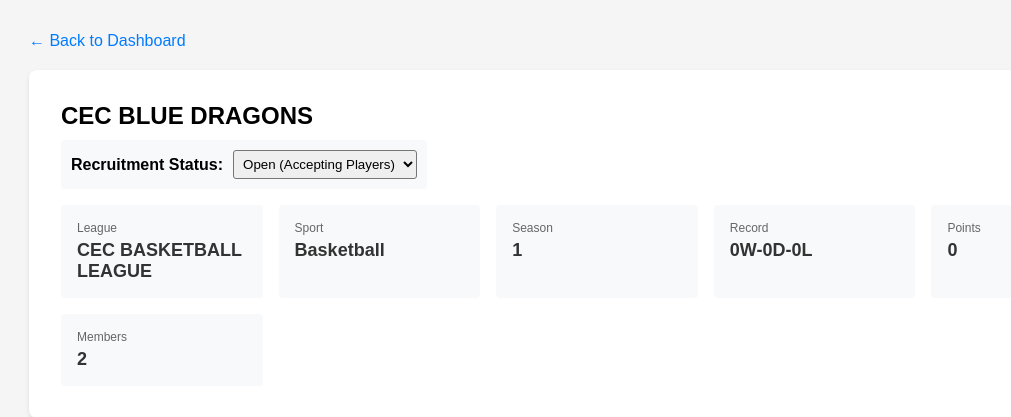
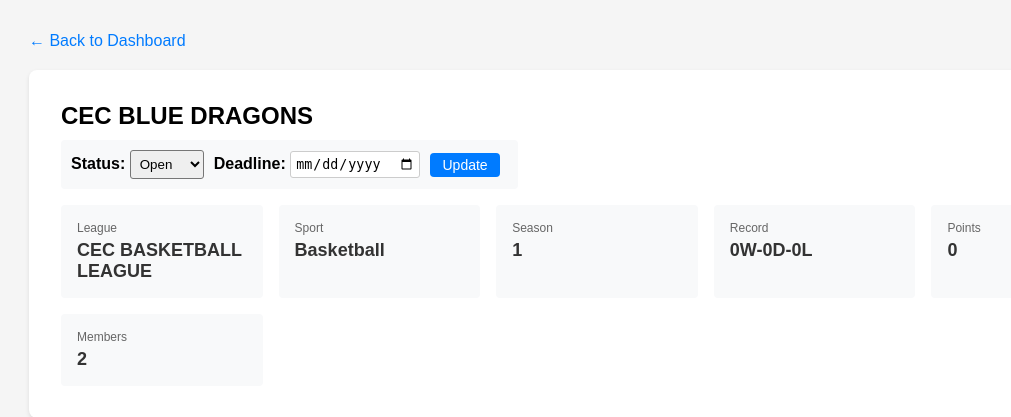
Before and after one commit to DavidKrappenschitz385/sportslabangon, a PHP site: page /team/manage_team.php?id=16 in a window 1280 px wide. Shown: the part 69-486 px from the top of the page, without its empty margins (43-1054 px from the left). Run offline with PHP 8.4, Linux system fonts and the light colour scheme; a user stored in the database is signed in; data comes from the database, SQL or seed files in the repository; data that the repository does not hold is empty.

Commit message:
Fix join request error for standalone teams and add team registration deadline
- Fixed fatal PDOException in `join_team.php` by modifying `registration_requests` table to allow NULL `league_id` (migration `002_fix_registration_requests_null_league.sql`).
- Added `registration_deadline` column to `teams` table (migration `003_add_team_registration_deadline.sql`).
- Updated `manage_team.php` to allow team owners to view and edit their team's registration deadline.
- Updated `join_team.php` to respect the team-specific registration deadline if set, falling back to the league deadline otherwise.

```diff
--- a/esports-round-robin-config-10824136493381044098/team/manage_team.php
+++ b/esports-round-robin-config-10824136493381044098/team/manage_team.php
@@ -39,9 +39,22 @@ if ($_SERVER['REQUEST_METHOD'] == 'POST' && isset($_POST['update_status'])) {
     $update_stmt->bindParam(':id', $team_id);
     $update_stmt->execute();
 
+    // Update registration deadline
+    $new_deadline = !empty($_POST['registration_deadline']) ? $_POST['registration_deadline'] : null;
+    $deadline_query = "UPDATE teams SET registration_deadline = :deadline WHERE id = :id";
+    $deadline_stmt = $db->prepare($deadline_query);
+    if ($new_deadline) {
+        $deadline_stmt->bindParam(':deadline', $new_deadline);
+    } else {
+        $deadline_stmt->bindValue(':deadline', null, PDO::PARAM_NULL);
+    }
+    $deadline_stmt->bindParam(':id', $team_id);
+    $deadline_stmt->execute();
+
     // Refresh team data
     $team['recruitment_status'] = $new_status;
-    showMessage("Team status updated!", "success");
+    $team['registration_deadline'] = $new_deadline;
+    showMessage("Team status and deadline updated!", "success");
 }
 
 // Handle request approval/rejection
@@ -292,13 +305,23 @@ $request_history = $history_stmt->fetchAll(PDO::FETCH_ASSOC);
                 <div>
                     <h2><?php echo htmlspecialchars($team['name']); ?></h2>
                     <div class="status-form">
-                        <form method="POST" style="display: flex; align-items: center; gap: 10px; margin: 0;">
-                            <label><strong>Recruitment Status:</strong></label>
-                            <select name="recruitment_status" onchange="this.form.submit()" style="padding: 5px; border-radius: 3px;">
-                                <option value="open" <?php echo ($team['recruitment_status'] ?? 'open') == 'open' ? 'selected' : ''; ?>>Open (Accepting Players)</option>
-                                <option value="closed" <?php echo ($team['recruitment_status'] ?? 'open') == 'closed' ? 'selected' : ''; ?>>Closed (Not Accepting)</option>
-                            </select>
-                            <input type="hidden" name="update_status" value="1">
+                        <form method="POST" style="display: flex; align-items: center; gap: 10px; margin: 0; flex-wrap: wrap;">
+                            <div>
+                                <label><strong>Status:</strong></label>
+                                <select name="recruitment_status" style="padding: 5px; border-radius: 3px;">
+                                    <option value="open" <?php echo ($team['recruitment_status'] ?? 'open') == 'open' ? 'selected' : ''; ?>>Open</option>
+                                    <option value="closed" <?php echo ($team['recruitment_status'] ?? 'open') == 'closed' ? 'selected' : ''; ?>>Closed</option>
+                                </select>
+                            </div>
+
+                            <div>
+                                <label><strong>Deadline:</strong></label>
+                                <input type="date" name="registration_deadline"
+                                       value="<?php echo $team['registration_deadline'] ? date('Y-m-d', strtotime($team['registration_deadline'])) : ''; ?>"
+                                       style="padding: 4px; border-radius: 3px; border: 1px solid #ccc;">
+                            </div>
+
+                            <button type="submit" name="update_status" class="btn btn-primary" style="padding: 4px 12px; font-size: 14px;">Update</button>
                         </form>
                     </div>
                 </div>
```
Also changed, not shown: esports-round-robin-config-10824136493381044098/team/join_team.php (+10 -6 lines), esports-round-robin-config-10824136493381044098/migrations/002_fix_registration_requests_null_league.sql (added), esports-round-robin-config-10824136493381044098/migrations/003_add_team_registration_deadline.sql (added).
